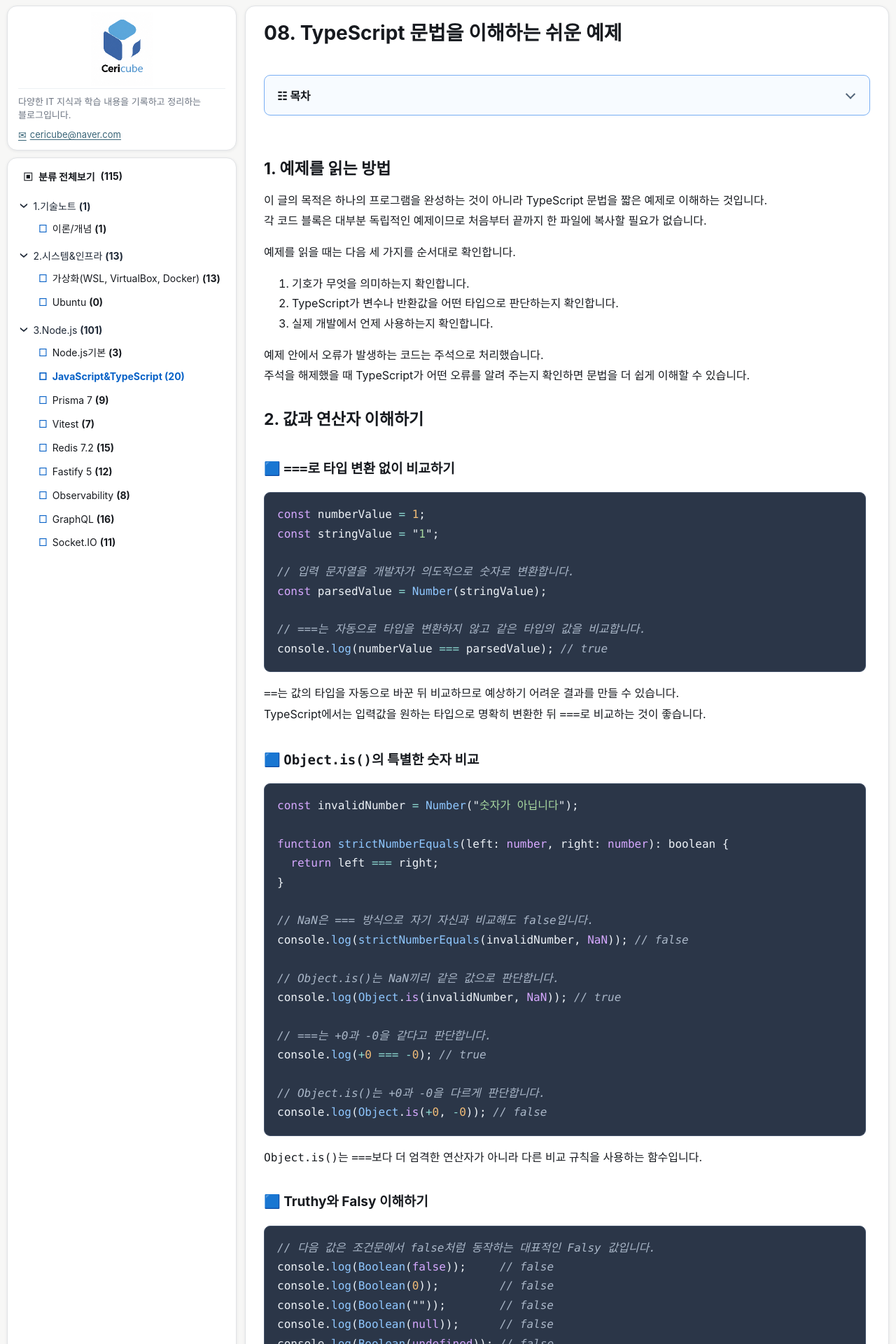
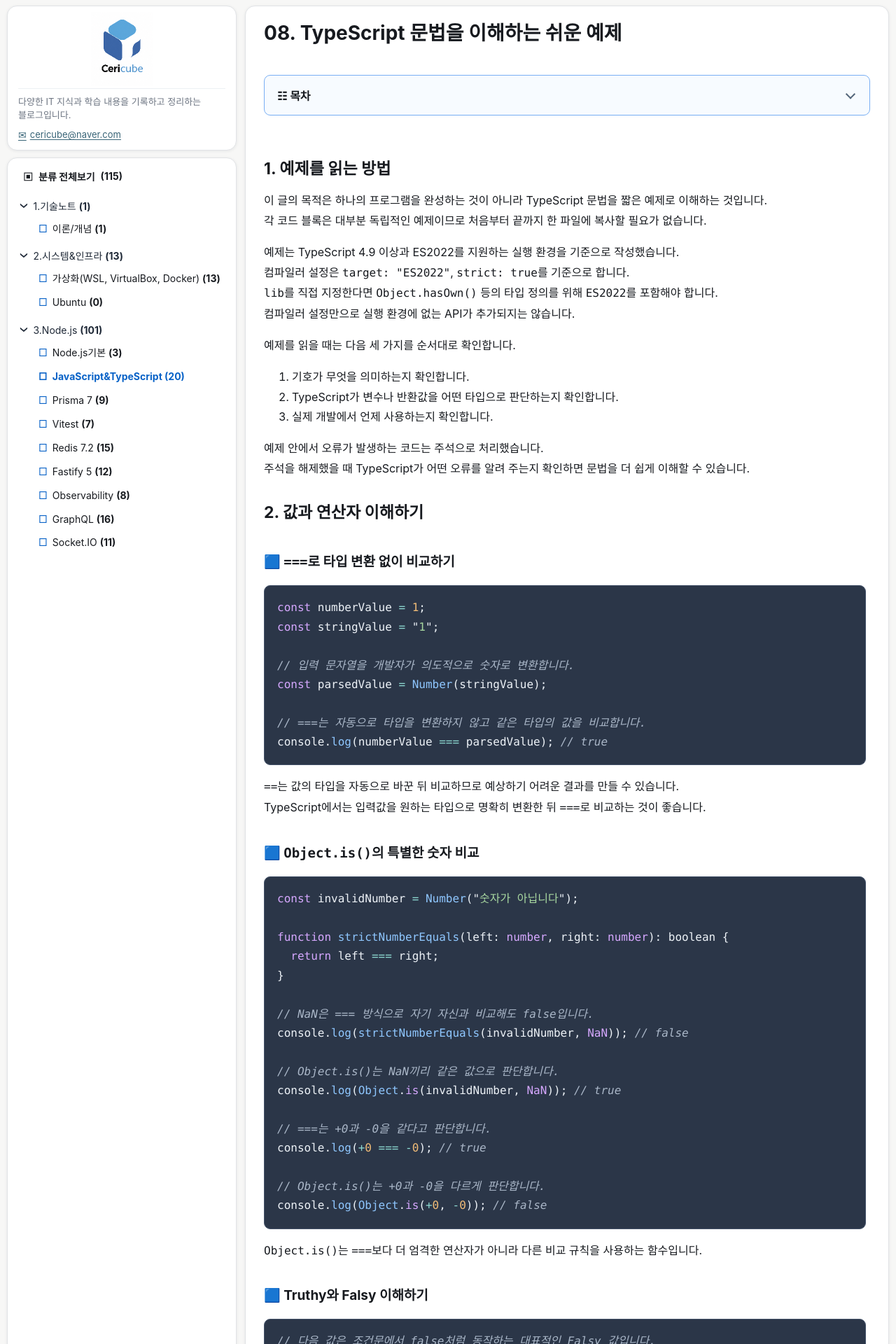
Before and after one commit to cericube/cericube.github.io, a Jekyll site: the page built from _posts/nodejs/nodejs-typescript/2026-07-31-typescript-08-practical-syntax-example.md, in a window 1280 px wide. Shown: the top 1920 px of the page at 70% size. Built offline with Jekyll 4.4.1, drawn with Linux system fonts in a browser that asks for light colours; some of the changed text lies outside the part shown.

Commit message:
typescript

````diff
--- a/_posts/nodejs/nodejs-typescript/2026-07-31-typescript-08-practical-syntax-example.md
+++ b/_posts/nodejs/nodejs-typescript/2026-07-31-typescript-08-practical-syntax-example.md
@@ -32,6 +32,11 @@
 
 이 글의 목적은 하나의 프로그램을 완성하는 것이 아니라 TypeScript 문법을 짧은 예제로 이해하는 것입니다.
 각 코드 블록은 대부분 독립적인 예제이므로 처음부터 끝까지 한 파일에 복사할 필요가 없습니다.
+
+예제는 TypeScript 4.9 이상과 ES2022를 지원하는 실행 환경을 기준으로 작성했습니다.
+컴파일러 설정은 `target: "ES2022"`, `strict: true`를 기준으로 합니다.
+`lib`를 직접 지정한다면 `Object.hasOwn()` 등의 타입 정의를 위해 `ES2022`를 포함해야 합니다.
+컴파일러 설정만으로 실행 환경에 없는 API가 추가되지는 않습니다.
 
 예제를 읽을 때는 다음 세 가지를 순서대로 확인합니다.
 
@@ -303,7 +308,7 @@
 
 ```typescript
 const language = "TypeScript";
-// language는 string으로 추론됩니다.
+// language는 "TypeScript" 리터럴 타입으로 추론됩니다.
 ```
 
 ### 🟦 `any`와 `unknown`
@@ -639,12 +644,14 @@
   return value;
 }
 
-const text = identity("hello"); // string으로 추론됩니다.
-const number = identity(123);   // number로 추론됩니다.
+const text = identity("hello"); // "hello" 리터럴 타입으로 추론됩니다.
+const number = identity(123);   // 123 리터럴 타입으로 추론됩니다.
 ```
 
 `Value`는 함수를 호출할 때 결정되는 타입 매개변수입니다.
+Value 대신 T, Type, Data 등 원하는 이름을 사용할 수 있습니다.
 입력 타입을 그대로 반환 타입에 연결하므로 `any`와 달리 타입 정보를 잃지 않습니다.
+위 예제처럼 리터럴 값을 직접 전달하고 결과를 `const`로 받으면 구체적인 리터럴 타입도 보존됩니다.
 
 ### 🟦 제네릭 제약 조건
 
@@ -834,26 +841,47 @@
     anotherUserPromise,
   ]);
 
-  // 가장 먼저 끝난 결과가 필요할 때 사용합니다.
-  const firstUser = await Promise.race([
-    userPromise,
-    anotherUserPromise,
-  ]);
-
   // 일부 실패를 허용하고 모든 결과를 확인할 때 사용합니다.
   const results = await Promise.allSettled([
     userPromise,
     Promise.reject(new Error("요청 실패")),
   ]);
 
-  console.log({ users, firstUser, results });
+  console.log({ users, results });
 }
 ```
+
+`Promise.race()`는 아직 완료되지 않은 Promise를 사용한 별도 예제로 확인합니다.
+
+```typescript
+function resolveAfter<Value>(value: Value, delayMs: number): Promise<Value> {
+  return new Promise((resolve) => {
+    setTimeout(() => resolve(value), delayMs);
+  });
+}
+
+async function printFirstResult(): Promise<void> {
+  // 느린 작업을 먼저 넣어도 먼저 완료되는 빠른 작업의 값을 받습니다.
+  const firstResult = await Promise.race([
+    resolveAfter("느린 작업", 100),
+    resolveAfter("빠른 작업", 10),
+  ]);
+
+  console.log(firstResult); // "빠른 작업"
+}
+
+printFirstResult();
+```
+
+가장 먼저 완료된 Promise가 거부되면 `Promise.race()`도 거부됩니다.
+실패를 무시하고 가장 먼저 성공한 값이 필요하다면 `Promise.any()`를 사용합니다.
+`race()`의 결과가 정해져도 나머지 작업은 자동으로 취소되지 않습니다.
+이미 완료된 Promise만 전달하면 배열에서 앞에 있는 Promise의 상태와 결과를 따릅니다.
 
 | 메서드 | 동작 | 사용하는 상황 |
 | --- | --- | --- |
 | `Promise.all()` | 모두 성공해야 성공 | 모든 결과가 필요한 병렬 요청 |
-| `Promise.race()` | 가장 먼저 끝난 결과 반환 | 시간 제한 또는 가장 빠른 응답 |
+| `Promise.race()` | 가장 먼저 이행되거나 거부된 Promise의 상태와 결과를 따름 | 시간 제한 또는 가장 빠른 응답 |
 | `Promise.allSettled()` | 성공과 실패에 관계없이 모두 대기 | 일부 실패를 허용하는 작업 |
 
 ### 🟦 Named Export와 Default Export
````
